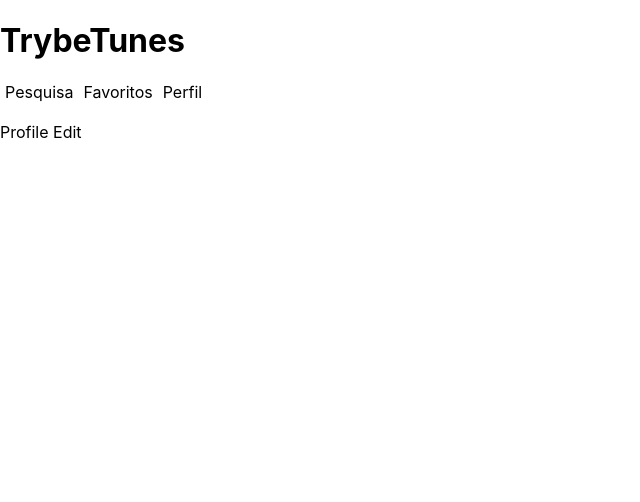
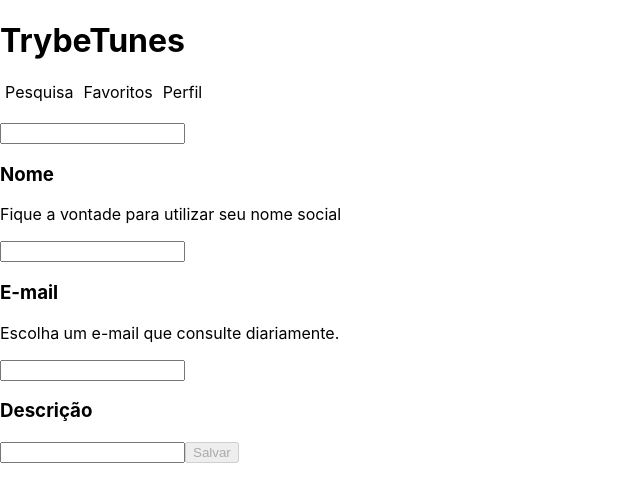
Before and after one commit to leobmend/trybe-tunes, a React (Create React App) app: page /profile/edit in a window 1280 px wide. Shown: the top 502 px of the page, without its empty margins (0-640 px from the left). Built offline with nearby package versions, Linux system fonts and the light colour scheme.

Commit message:
Adicionado renderizacao do formulario para ediçao do perfil, na pagina ProfileEdit. Requisito 14 satisfeito.

```diff
--- a/src/pages/ProfileEdit.js
+++ b/src/pages/ProfileEdit.js
@@ -1,15 +1,125 @@
 import React from 'react';
+import PropTypes, { oneOfType } from 'prop-types';
 import Header from '../components/Header';
+import Loading from '../components/Loading';
+import { getUser, updateUser } from '../services/userAPI';
 
 class ProfileEdit extends React.Component {
+  constructor() {
+    super();
+    this.state = {
+      name: '',
+      email: '',
+      image: '',
+      description: '',
+      loading: false,
+    };
+
+    this.handleChange = this.handleChange.bind(this);
+    this.handleClick = this.handleClick.bind(this);
+  }
+
+  componentDidMount() {
+    getUser().then((user) => {
+      this.setState({
+        ...user,
+        loading: false,
+      });
+    });
+  }
+
+  handleChange(event) {
+    const { name, value } = event.target;
+    this.setState({
+      [name]: value,
+    });
+  }
+
+  handleClick() {
+    const { name, email, image, description } = this.state;
+    const { history } = this.props;
+    this.setState({ loading: true }, () => {
+      updateUser({ name, email, image, description }).then(() => {
+        history.push('/profile');
+      });
+    });
+  }
+
   render() {
+    const { name, email, image, description, loading } = this.state;
+    const saveBtnDisabled = !(name.length && email.length
+      && image.length && email.match(/^[\w.-]+[@][\w.]+[.][\w.]+$/));
     return (
       <div data-testid="page-profile-edit">
         <Header />
-        Profile Edit
+        {loading
+          ? <Loading />
+          : (
+            <form>
+              <div>
+                <img src={ image } alt={ name } />
+                <label htmlFor="image">
+                  <input
+                    type="text"
+                    data-testid="edit-input-image"
+                    name="image"
+                    value={ image }
+                    onChange={ this.handleChange }
+                  />
+                </label>
+              </div>
+              <label htmlFor="name">
+                <h3>Nome</h3>
+                <p>Fique a vontade para utilizar seu nome social</p>
+                <input
+                  type="text"
+                  data-testid="edit-input-name"
+                  name="name"
+                  value={ name }
+                  onChange={ this.handleChange }
+                />
+              </label>
+              <label htmlFor="text">
+                <h3>E-mail</h3>
+                <p>Escolha um e-mail que consulte diariamente.</p>
+                <input
+                  type="email"
+                  data-testid="edit-input-email"
+                  name="email"
+                  value={ email }
+                  onChange={ this.handleChange }
+                />
+              </label>
+              <label htmlFor="description">
+                <h3>Descrição</h3>
+                <input
+                  type="text"
+                  data-testid="edit-input-description"
+                  name="description"
+                  value={ description }
+                  onChange={ this.handleChange }
+                />
+              </label>
+              <button
+                type="button"
+                data-testid="edit-button-save"
+                disabled={ saveBtnDisabled }
+                onClick={ this.handleClick }
+              >
+                Salvar
+              </button>
+            </form>
+          )}
       </div>
     );
   }
 }
 
+ProfileEdit.propTypes = {
+  history: PropTypes.objectOf(oneOfType([
+    PropTypes.object,
+    PropTypes.string,
+  ])).isRequired,
+};
+
 export default ProfileEdit;
```
